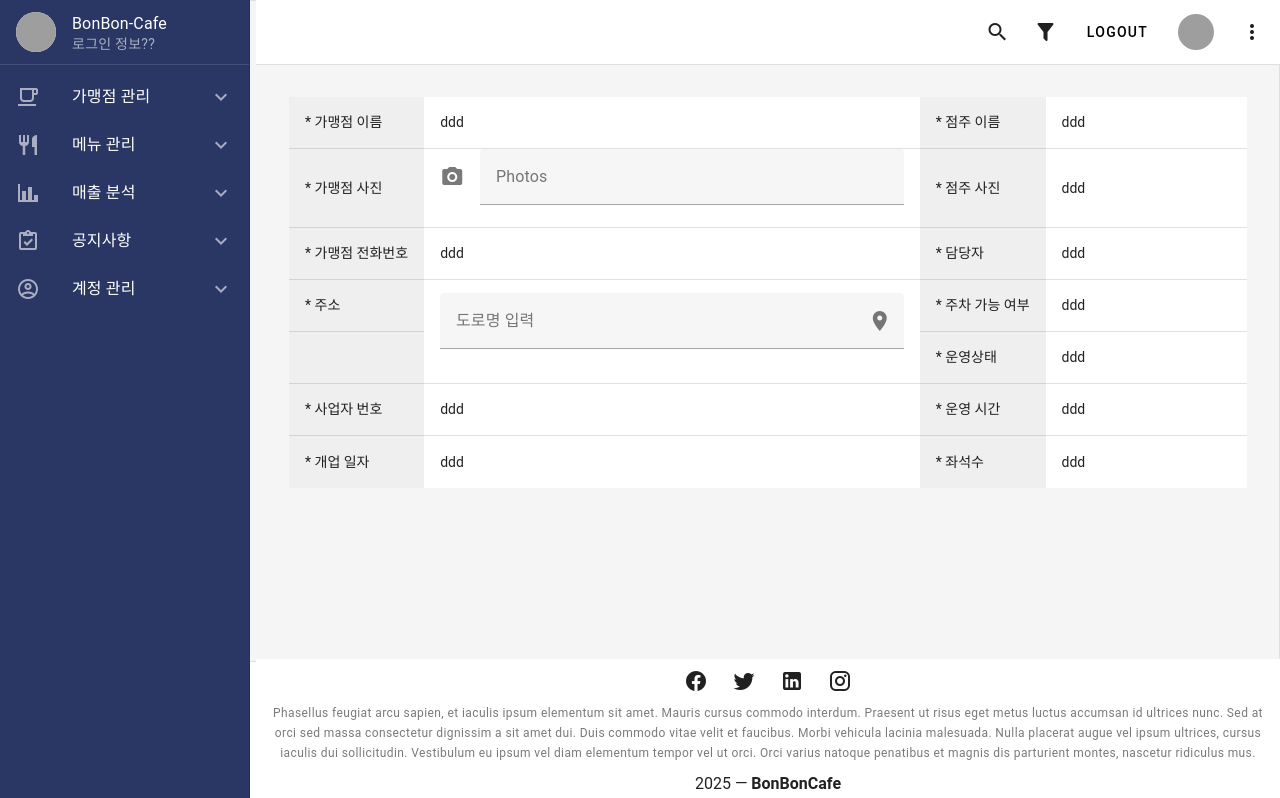
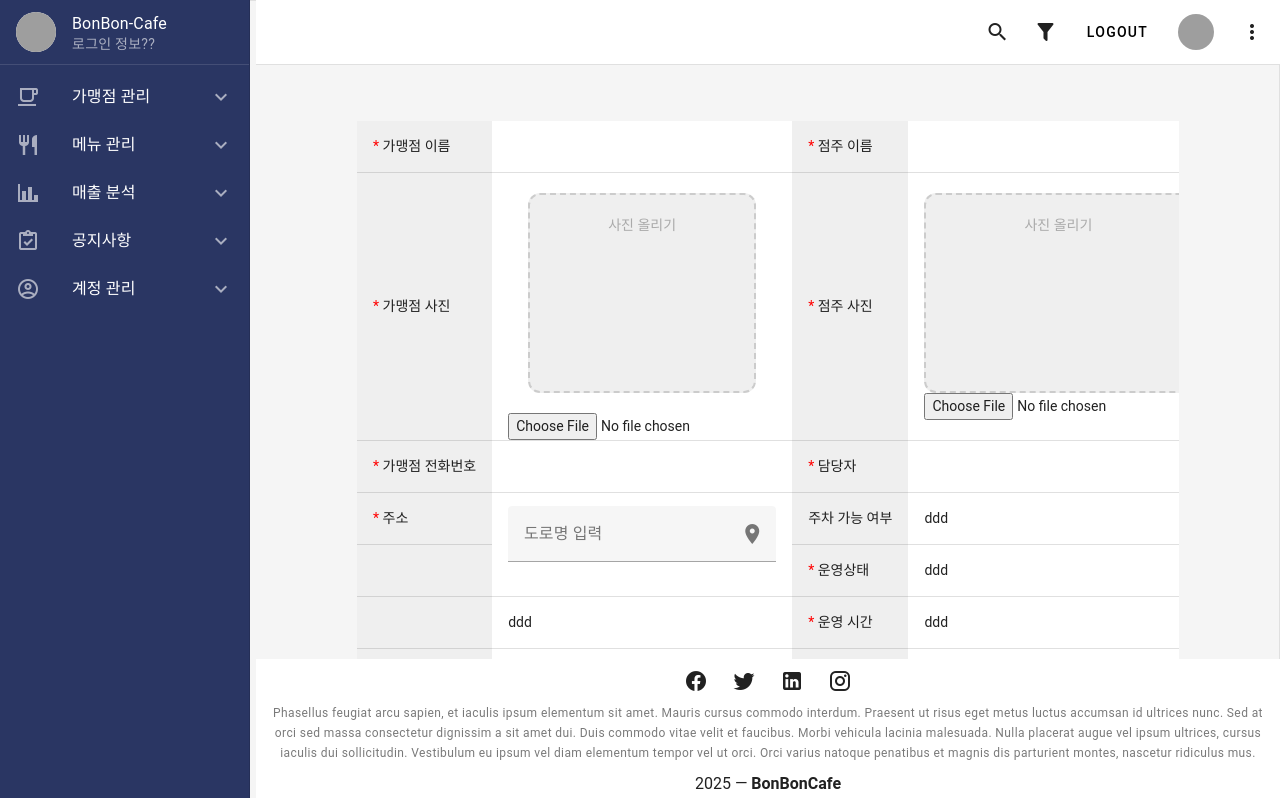
Before and after one commit to beyond-sw-camp/be13-fin-bonbon-BonBonCafe-FE, a Vue app in the folder bonbonCafe-page/: page /franchise-register in a window 1280 px wide. Shown: the top 798 px of the page. Built offline with nearby package versions, Linux system fonts and the light colour scheme; sample sign-in values are in the browser's storage; grey boxes are pictures that could not be loaded; what webfontloader would draw is missing.

Commit message:
[feat] franchse등록 화면 (이제경)

```diff
--- /dev/null
+++ b/bonbonCafe-page/src/components/franchise/FranchiseForm.vue
@@ -0,0 +1,157 @@
+<template>
+    <form @submit.prevent="handleSubmit">
+        <v-table class="pa-0 d-flex">
+        <tbody>
+          <tr>
+            <td class="test-left thead-title tb-bg"><span class="required">* </span> 가맹점 이름</td>
+            <td class="test-left"><input type="text"/></td>
+            <td class="test-left thead-title"><span class="required">* </span> 점주 이름</td>
+            <td class="test-left"><input type="text"/></td>
+          </tr>
+          <tr>
+            <td class="test-left thead-title "><span class="required">* </span> 가맹점 사진</td>
+              <td colspan="1">
+                <div class="ma-5 upload-box">사진 올리기</div>
+                <input type="file" class="file-input" />
+              </td>
+            <td class="test-left thead-title"><span class="required">* </span> 점주 사진</td>
+            <td colspan="1">
+                <div class="upload-box">사진 올리기</div>
+                <input type="file" class="file-input" />
+              </td>
+          </tr>
+          <tr>
+            <td class="test-left thead-title"><span class="required">* </span> 가맹점 전화번호</td>
+            <td class="test-left"><input type="tel"/></td>
+            <td class="test-left thead-title"><span class="required">* </span> 담당자</td>
+            <td class="test-left"><input type="text"/></td>
+          </tr>
+          <tr>
+            <td class="test-left thead-title"><span class="required">* </span> 주소</td>
+            <td class="test-left" rowspan="2">
+                <v-text-field
+                  append-inner-icon="mdi-map-marker"
+                  label="도로명 입력"
+                ></v-text-field>
+              </td>
+            <td class="test-left thead-title"> 주차 가능 여부</td>
+            <td class="test-left">ddd</td>
+          </tr>
+          <tr>
+            <td class="test-left thead-title"></td>
+            <td class="test-left thead-title"><span class="required">* </span> 운영상태</td>
+            <td class="test-left">ddd</td>
+          </tr>
+          <tr>
+            <td class="test-left thead-title"></td>
+            <td class="test-left">ddd</td>
+            <td class="test-left thead-title"><span class="required">* </span> 운영 시간</td>
+            <td class="test-left">ddd</td>
+          </tr>
+          <tr>
+            <td class="test-left thead-title"><span class="required">* </span> 개업 일자 </td>
+            <td class="test-left">ddd</td>
+            <td class="test-left thead-title">* 좌석수</td>
+            <td class="test-left">ddd</td>
+          </tr>
+        </tbody>
+        </v-table>
+    </form>
+</template>
+
+
+<script setup>
+
+</script>
+<style scoped>
+.thead-title{
+  width: 120px;
+  max-width: 150px;
+  white-space: nowrap;
+  overflow: hidden;
+  text-overflow: ellipsis;
+  background-color: #efefef;
+}
+
+.franchise-register {
+  background: #fdfcf6;
+  padding: 30px;
+  font-family: 'Pretendard', sans-serif;
+}
+
+.title {
+  font-size: 24px;
+  font-weight: 800;
+  margin-bottom: 20px;
+  color: #1a1a1a;
+}
+
+.register-table {
+  width: 100%;
+  border-collapse: separate;
+  border-spacing: 0 10px;
+}
+
+.register-table td {
+  padding: 10px;
+  vertical-align: middle;
+}
+
+.register-table input,
+.register-table select {
+  padding: 6px 10px;
+  width: 100%;
+  box-sizing: border-box;
+  border: 1px solid #ccc;
+  border-radius: 8px;
+}
+
+.upload-box {
+  height: 200px;
+  border: 2px dashed #ccc;
+  text-align: center;
+  padding: 20px;
+  color: #aaa;
+  background-color: #efefef;
+  border-radius: 12px;
+  cursor: pointer;
+}
+
+.required {
+  color: red;
+}
+
+.search-btn {
+  margin-left: 4px;
+  background: #f1f1f1;
+  border: none;
+  padding: 6px 10px;
+  border-radius: 6px;
+  cursor: pointer;
+}
+
+.btn-wrap {
+  margin-top: 30px;
+  text-align: center;
+}
+
+.btn {
+  padding: 10px 30px;
+  margin: 0 10px;
+  font-weight: 600;
+  border-radius: 10px;
+  border: none;
+  cursor: pointer;
+}
+
+.submit {
+  background-color: #b59f78;
+  color: white;
+}
+
+.cancel {
+  background-color: #f1f1f1;
+  color: #333;
+}
+
+</style>
--- a/bonbonCafe-page/src/components/franchise/Pagination.vue
+++ b/bonbonCafe-page/src/components/franchise/Pagination.vue
@@ -0,0 +1,12 @@
+<template>
+    <v-pagination
+      v-model="page"
+      :length="5"
+      rounded="2"
+      color=""
+    ></v-pagination>
+</template>
+
+<script setup>
+
+</script>
--- a/bonbonCafe-page/src/components/franchise/Table.vue
+++ b/bonbonCafe-page/src/components/franchise/Table.vue
@@ -1,5 +1,5 @@
 <template>
-    <v-data-table-virtual
+    <!-- <v-data-table-virtual
         class="rounded-t-lg border-opacity-30 border-surface-variant"
         :headers="header"
         :items="item"
@@ -7,24 +7,46 @@
         item-value="name"
         fixed-header
     >
-    </v-data-table-virtual>
+    </v-data-table-virtual> -->
+
+    <v-table class=" rounded-t-xl">
+        <thead class="theadColor">
+            <tr>
+                <th id="tt">NO.</th>
+                <th>가맹점 이름</th>
+                <th>가맹점 주소</th>
+                <th>담당자 </th>
+                <th>가맹점 연락처</th>
+                <th>등록일</th>
+            </tr>
+        </thead>
+        <tbody>
+            <tr v-for="item in item" :key="item.name">
+                <td>{{ item.franchiseId }}</td>
+                <td>{{ item.name }}</td>
+                <td>{{ item.roadAddress }}</td>
+                <td>{{ item.managerName }}</td>
+                <td>{{ item.franchiseTel }}</td>
+                <td>{{ item.openDate }}</td>
+            </tr>
+        </tbody>
+    </v-table>
+    <Pagination class="mt-10"/>
 </template>
 
 <script setup>
+    import Pagination from '@/components/franchise/Pagination.vue'
 
     const props = defineProps({
         item:{
             type: Array,
         },
-        header: {
-            type: Array,
-            required: true
-        },
-        loading: Boolean
     })
 
 </script>
 
 <style scoped>
-
+.theadColor{
+    background-color: #D8DBBD;
+}
 </style>
--- a/bonbonCafe-page/src/views/franchise/FranchiseList.vue
+++ b/bonbonCafe-page/src/views/franchise/FranchiseList.vue
@@ -1,6 +1,6 @@
 <template>
-    <div class="pa-10">
-        <div id="div0">
+    <div class="ma-16 mt-4 pa-10 Tdiv ">
+        <div class="mb-16" id="div0">
             <div id="div1">
                 <SelectBox
                 class="select-region"
@@ -16,10 +16,12 @@
                 />
                 <v-text-field
                     class="search-input"
-                    density="compact"
+                    density="comfortable"
+                    variant="outlined"
+                    flat="false"
                     placeholder="Search here"
                     prepend-inner-icon="mdi-magnify"
-                    width="200"
+                    width="300px"
                 />
             </div>
         </div>
@@ -47,14 +49,14 @@
     const selectedDistrict = ref(null);
 
 
-    const header = [
-        { title: 'No.', align: 'start', key: 'franchiseId', class: 'header'},
-        { title: '가맹점 이름', align: 'start', key: 'name', class: 'header' },
-        { title: '가맹점 주소', align: 'start', key: 'roadAddress', class: 'header' },
-        { title: '담당자', align: 'start', key: 'managerName', class: 'header' },
-        { title: '가맹점 연락처', align: 'start', key: 'franchiseTel', class: 'header' },
-        { title: '등록일', align: 'start', key: 'openDate', class: 'header' }
-    ]
+    // const header = [
+    //     { title: 'No.', align: 'start', key: 'franchiseId', class: 'header'},
+    //     { title: '가맹점 이름', align: 'start', key: 'name', class: 'header' },
+    //     { title: '가맹점 주소', align: 'start', key: 'roadAddress', class: 'header' },
+    //     { title: '담당자', align: 'start', key: 'managerName', class: 'header' },
+    //     { title: '가맹점 연락처', align: 'start', key: 'franchiseTel', class: 'header' },
+    //     { title: '등록일', align: 'start', key: 'openDate', class: 'header' }
+    // ]
 
     const fetchFrancise = async(page)=>{
         try {
@@ -82,6 +84,9 @@
 </script>
 
 <style scoped>
+    .Tdiv{
+        background-color: #f5f5f5;
+    }
     #div0 {
         display: flex;
         flex-direction: row;
@@ -96,13 +101,14 @@
 
     }
     .select-region {
-    width: 200px;
+        width: 200px;
     }
     .select-district {
-    width: 150px;
+        width: 150px;
     }
     .search-input {
-    width: 300px;
-    margin-left: 50px; /* 여백 주고 싶다면 */
+        margin-left: 750px;
+        height: 48px;
+        background-color: white;
     }
 </style>
--- a/bonbonCafe-page/src/views/franchise/FranchiseRegister.vue
+++ b/bonbonCafe-page/src/views/franchise/FranchiseRegister.vue
@@ -1,88 +1,42 @@
 <template>
-  <v-container>
+  <div class="ma-15 mt-4 pa-10">
 
-    <form @submit.prevent="handleSubmit">
-      <v-container>
-        <v-table class="d-flex">
-        <tbody>
-          <tr>
-            <td class="test-left thead-title tb-bg">* 가맹점 이름</td>
-            <td class="test-left">ddd</td>
-            <td class="test-left thead-title">* 점주 이름</td>
-            <td class="test-left">ddd</td>
-          </tr>
-          <tr>
-            <td class="test-left thead-title ">* 가맹점 사진</td>
-            <td class="test-left">
-              <v-file-input
-                :rules="rules"
-                accept="image/png, image/jpeg, image/bmp"
-                label="Photos"
-                placeholder="Upload your photos"
-                prepend-icon="mdi-camera"
-                multiple
-            ></v-file-input>
-
-            </td>
-            <td class="test-left thead-title">* 점주 사진</td>
-            <td class="test-left">ddd</td>
-          </tr>
-          <tr>
-            <td class="test-left thead-title">* 가맹점 전화번호</td>
-            <td class="test-left">ddd</td>
-            <td class="test-left thead-title">* 담당자</td>
-            <td class="test-left">ddd</td>
-          </tr>
-          <tr>
-            <td class="test-left thead-title">* 주소</td>
-            <td class="test-left" rowspan="2">
-                <v-text-field
-                  append-inner-icon="mdi-map-marker"
-                  label="도로명 입력"
-                ></v-text-field>
-              </td>
-            <td class="test-left thead-title">* 주차 가능 여부</td>
-            <td class="test-left">ddd</td>
-          </tr>
-          <tr>
-            <td class="test-left thead-title"></td> <!-- 이 부분은 rowspan 때문에 의미 없음 -->
-            <td class="test-left thead-title">* 운영상태</td>
-            <td class="test-left">ddd</td>
-          </tr>
-          <tr>
-            <td class="test-left thead-title">* 사업자 번호</td>
-            <td class="test-left">ddd</td>
-            <td class="test-left thead-title">* 운영 시간</td>
-            <td class="test-left">ddd</td>
-          </tr>
-          <tr>
-            <td class="test-left thead-title">* 개업 일자 </td>
-            <td class="test-left">ddd</td>
-            <td class="test-left thead-title">* 좌석수</td>
-            <td class="test-left">ddd</td>
-          </tr>
-        </tbody>
-        </v-table>
-      </v-container>
-    </form>
+    <div>
+      <FranchiseForm />
+    </div>
+    <div class="btnBox">
+      <v-btn
+        rounded="xl"
+        color="#D8DBBD"
+        size="small"
+        width="100px"
+        class="mt-8"
+      >
+        등록
+      </v-btn>
+      <v-btn
+        rounded="xl"
+        color="#efefef"
+        size="small"
+        width="100px"
+        class="mt-8"
+      >
+        뒤로가기
+      </v-btn>
+    </div>
+  </div>
 
 
 
-  </v-container>
 </template>
 
 <script setup>
+import FranchiseForm from '@/components/franchise/FranchiseForm.vue';
 
 </script>
 
-<style  scoped>
-.thead-title{
-  width: 120px; /* 원하는 너비 */
-  max-width: 150px;
-  white-space: nowrap;
-  overflow: hidden;
-  text-overflow: ellipsis;
-  background-color: #efefef;
+<style scoped>
+.btnBox{
+  display: flex;
 }
-
 </style>
```
Also changed, not shown: bonbonCafe-page/src/components/franchise/Form.vue (deleted, +0 -18 lines), bonbonCafe-page/src/components/franchise/Select.vue (+9 -2 lines).
